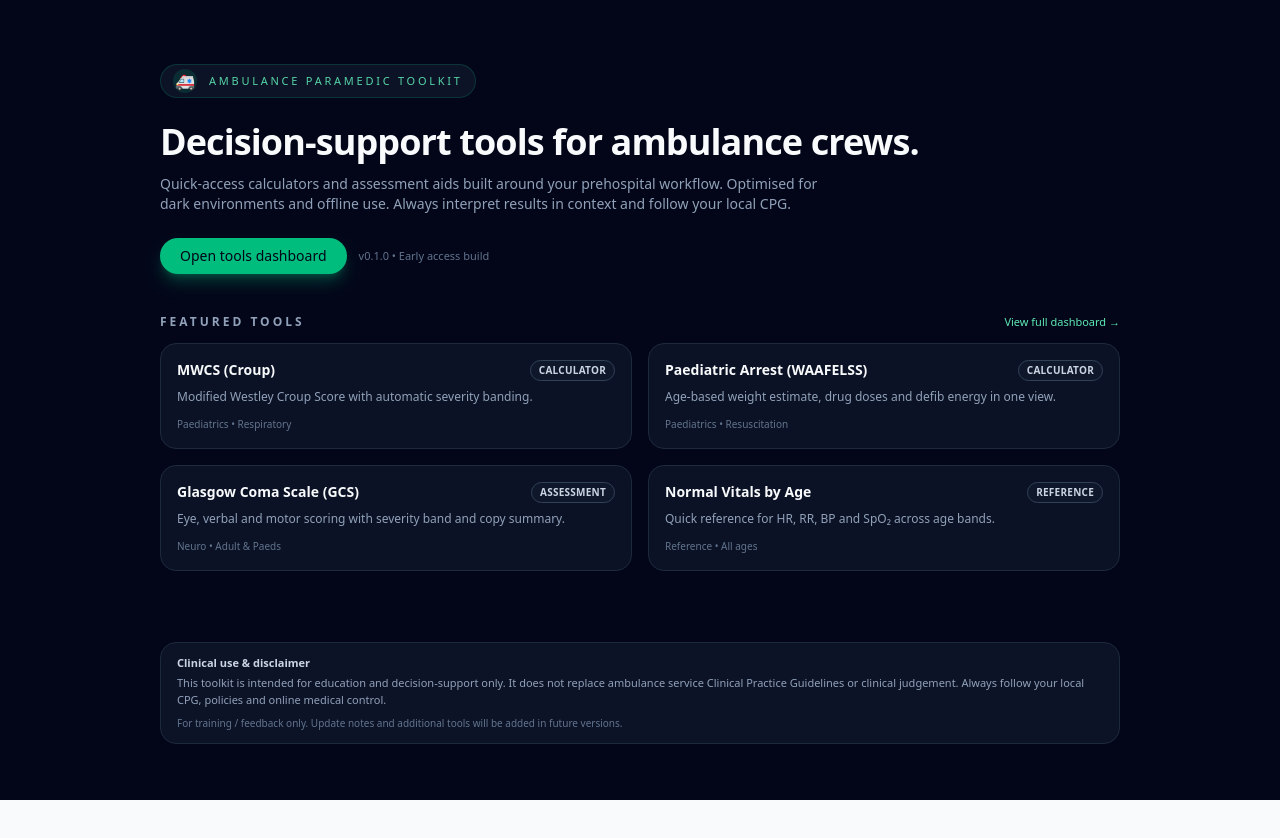
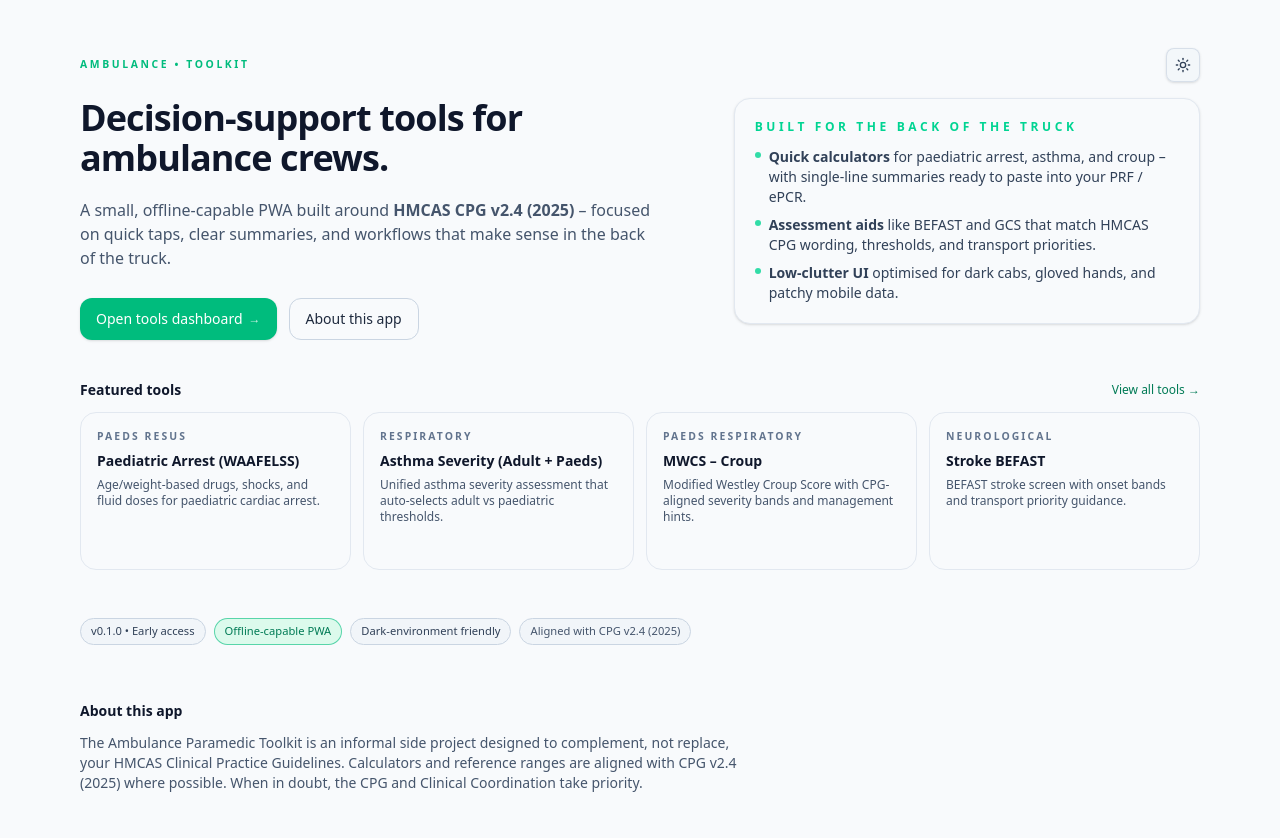
Before and after one commit to drixle08/Ambulance-App, a Next.js app: page / in a window 1280 px wide. Shown: the top 838 px of the page. Before the commit the page ends 800 px from the top, so only its background shows below. Built offline with nearby package versions, Linux system fonts and the light colour scheme.

Commit message:
Move meta badges below featured tools on home page

```diff
--- a/app/page.tsx
+++ b/app/page.tsx
@@ -1,142 +1,202 @@
 import Link from "next/link";
-import { InstallHint } from "./_components/InstallHint";
+import { ThemeToggle } from "@/app/_components/ThemeToggle";
+import { InstallHint } from "@/app/_components/InstallHint";
 
-const featuredTools = [
-  {
-    name: "MWCS (Croup)",
-    href: "/tools/mwcs",
-    label: "Calculator",
-    description: "Modified Westley Croup Score with automatic severity banding.",
-    tag: "Paediatrics • Respiratory",
-  },
+function classNames(...classes: Array<string | boolean | null | undefined>) {
+  return classes.filter(Boolean).join(" ");
+}
+
+const FEATURED_TOOLS = [
   {
     name: "Paediatric Arrest (WAAFELSS)",
     href: "/tools/peds-arrest",
-    label: "Calculator",
-    description: "Age-based weight estimate, drug doses and defib energy in one view.",
-    tag: "Paediatrics • Resuscitation",
+    description:
+      "Age/weight-based drugs, shocks, and fluid doses for paediatric cardiac arrest.",
+    tag: "Paeds resus",
   },
   {
-    name: "Glasgow Coma Scale (GCS)",
-    href: "/tools/gcs",
-    label: "Assessment",
-    description: "Eye, verbal and motor scoring with severity band and copy summary.",
-    tag: "Neuro • Adult & Paeds",
+    name: "Asthma Severity (Adult + Paeds)",
+    href: "/tools/asthma",
+    description:
+      "Unified asthma severity assessment that auto-selects adult vs paediatric thresholds.",
+    tag: "Respiratory",
   },
   {
-    name: "Normal Vitals by Age",
-    href: "/tools/vitals",
-    label: "Reference",
-    description: "Quick reference for HR, RR, BP and SpO₂ across age bands.",
-    tag: "Reference • All ages",
+    name: "MWCS – Croup",
+    href: "/tools/mwcs",
+    description:
+      "Modified Westley Croup Score with CPG-aligned severity bands and management hints.",
+    tag: "Paeds respiratory",
+  },
+  {
+    name: "Stroke BEFAST",
+    href: "/tools/stroke",
+    description:
+      "BEFAST stroke screen with onset bands and transport priority guidance.",
+    tag: "Neurological",
   },
 ];
 
 export default function HomePage() {
   return (
-    <main className="min-h-screen bg-slate-950 text-slate-50">
-      {/* Subtle background glow */}
-      <div className="pointer-events-none fixed inset-0 -z-10">
-        <div className="absolute inset-x-0 top-0 mx-auto h-64 max-w-xl rounded-full bg-emerald-500/10 blur-3xl" />
+    <div className="relative max-w-6xl mx-auto px-4 py-8 md:py-12 space-y-10">
+      {/* Top bar with theme toggle */}
+      <div className="flex items-center justify-between gap-4 mb-4">
+        <div className="flex flex-col">
+          <span className="text-[0.65rem] font-semibold tracking-[0.25em] uppercase text-emerald-500">
+            Ambulance • Toolkit
+          </span>
+        </div>
+        <ThemeToggle />
       </div>
 
-      <div className="mx-auto flex min-h-screen max-w-5xl flex-col px-4 py-10 sm:px-6 lg:px-8">
       {/* Hero */}
-        <header className="space-y-6 pb-10 pt-6">
-          <div className="inline-flex items-center gap-3 rounded-full border border-emerald-500/20 bg-slate-900/80 px-3 py-1 text-[11px] font-medium text-emerald-300">
-            <span className="flex h-6 w-6 items-center justify-center rounded-full bg-emerald-500/15 text-base">
-              🚑
-            </span>
-            <span className="uppercase tracking-[0.25em] text-emerald-300/90">
-              Ambulance Paramedic Toolkit
-            </span>
+      <section className="grid gap-8 md:grid-cols-[minmax(0,2fr)_minmax(0,1.5fr)] items-start">
+        <div className="space-y-5">
+          <h1 className="text-3xl md:text-4xl font-semibold tracking-tight text-slate-900 dark:text-slate-50">
+            Decision-support tools for ambulance crews.
+          </h1>
+          <p className="text-sm md:text-base text-slate-600 dark:text-slate-400 max-w-xl">
+            A small, offline-capable PWA built around{" "}
+            <span className="font-semibold">HMCAS CPG v2.4 (2025)</span> – focused on
+            quick taps, clear summaries, and workflows that make sense in the back of
+            the truck.
+          </p>
+
+          {/* CTAs */}
+          <div className="flex flex-wrap gap-3 pt-2">
+            <Link
+              href="/dashboard"
+              className={classNames(
+                "inline-flex items-center justify-center rounded-xl px-4 py-2.5 text-sm font-medium",
+                "bg-emerald-500 text-white shadow-sm hover:bg-emerald-600",
+                "focus:outline-none focus-visible:ring-2 focus-visible:ring-offset-2 focus-visible:ring-emerald-500",
+                "dark:ring-offset-slate-950"
+              )}
+            >
+              Open tools dashboard
+              <span className="ml-1.5 text-xs opacity-80">→</span>
+            </Link>
+
+            <Link
+              href="#about"
+              className="inline-flex items-center justify-center rounded-xl px-4 py-2.5 text-sm font-medium border border-slate-300 bg-slate-50 text-slate-800 hover:border-emerald-500 hover:text-emerald-700 dark:border-slate-700 dark:bg-slate-900 dark:text-slate-200 dark:hover:border-emerald-500 dark:hover:text-emerald-300"
+            >
+              About this app
+            </Link>
+          </div>
         </div>
 
-          <div className="space-y-3">
-            <h1 className="text-3xl font-semibold tracking-tight sm:text-4xl">
-              Decision-support tools for ambulance crews.
-            </h1>
-            <p className="max-w-2xl text-sm text-slate-400">
-              Quick-access calculators and assessment aids built around your
-              prehospital workflow. Optimised for dark environments and offline
-              use. Always interpret results in context and follow your local CPG.
+        {/* Highlight / “cardy” right-side panel */}
+        <div className="rounded-2xl border border-slate-200 bg-slate-50 p-4 md:p-5 shadow-sm dark:border-slate-800 dark:bg-slate-950/60 space-y-3">
+          <p className="text-xs font-semibold tracking-[0.3em] text-emerald-400 uppercase">
+            Built for the back of the truck
           </p>
+          <ul className="space-y-2 text-xs md:text-sm text-slate-700 dark:text-slate-300">
+            <li className="flex gap-2">
+              <span className="mt-[0.3rem] h-1.5 w-1.5 rounded-full bg-emerald-400/80 shrink-0" />
+              <span>
+                <span className="font-semibold">Quick calculators</span> for paediatric
+                arrest, asthma, and croup – with single-line summaries ready to paste
+                into your PRF / ePCR.
+              </span>
+            </li>
+            <li className="flex gap-2">
+              <span className="mt-[0.3rem] h-1.5 w-1.5 rounded-full bg-emerald-400/80 shrink-0" />
+              <span>
+                <span className="font-semibold">Assessment aids</span> like BEFAST and
+                GCS that match HMCAS CPG wording, thresholds, and transport priorities.
+              </span>
+            </li>
+            <li className="flex gap-2">
+              <span className="mt-[0.3rem] h-1.5 w-1.5 rounded-full bg-emerald-400/80 shrink-0" />
+              <span>
+                <span className="font-semibold">Low-clutter UI</span> optimised for
+                dark cabs, gloved hands, and patchy mobile data.
+              </span>
+            </li>
+          </ul>
         </div>
-
-          <div className="flex flex-wrap items-center gap-3">
-            <Link
-              href="/dashboard"
-              className="inline-flex items-center justify-center rounded-full bg-emerald-500 px-5 py-2 text-sm font-medium text-slate-950 shadow-lg shadow-emerald-500/30 transition hover:bg-emerald-400 focus-visible:outline-none focus-visible:ring-2 focus-visible:ring-emerald-400 focus-visible:ring-offset-2 focus-visible:ring-offset-slate-950"
-            >
-              Open tools dashboard
-            </Link>
-            <p className="text-[11px] text-slate-500">
-              v0.1.0 • Early access build
-            </p>
-          </div>
-        </header>
+      </section>
 
       {/* Featured tools */}
-        <section className="space-y-3 pb-10">
-          <div className="flex items-baseline justify-between gap-2">
-            <h2 className="text-xs font-semibold uppercase tracking-[0.25em] text-slate-400">
+      <section className="space-y-3">
+        <div className="flex items-center justify-between gap-2">
+          <h2 className="text-sm font-semibold text-slate-900 dark:text-slate-100">
             Featured tools
           </h2>
           <Link
             href="/dashboard"
-              className="text-[11px] font-medium text-emerald-300 hover:text-emerald-200"
+            className="text-[0.75rem] text-emerald-700 hover:text-emerald-600 dark:text-emerald-300 dark:hover:text-emerald-200"
           >
-              View full dashboard →
+            View all tools →
           </Link>
         </div>
-
-          <div className="grid gap-4 sm:grid-cols-2">
-            {featuredTools.map((tool) => (
+        <div className="grid gap-3 md:grid-cols-4">
+          {FEATURED_TOOLS.map((tool) => (
             <Link
-                key={tool.name}
+              key={tool.href}
               href={tool.href}
-                className="group rounded-2xl border border-slate-800 bg-slate-900/70 p-4 transition hover:border-emerald-400/70 hover:bg-slate-900"
+              className={classNames(
+                "group rounded-2xl border border-slate-200 bg-slate-50 p-4 flex flex-col justify-between",
+                "hover:border-emerald-500/80 hover:bg-slate-100 transition-colors",
+                "dark:border-slate-800 dark:bg-slate-900/70 dark:hover:bg-slate-900"
+              )}
             >
-                <div className="mb-2 flex items-center justify-between gap-2">
-                  <p className="text-sm font-semibold text-slate-50">
-                    {tool.name}
-                  </p>
-                  <span className="rounded-full border border-slate-700 bg-slate-900 px-2 py-0.5 text-[10px] font-semibold uppercase tracking-wide text-slate-300 group-hover:border-emerald-400/80 group-hover:text-emerald-200">
-                    {tool.label}
-                  </span>
-                </div>
-                <p className="text-xs text-slate-400">{tool.description}</p>
-                <p className="mt-3 text-[10px] font-medium text-slate-500">
+              <div className="space-y-1.5">
+                <p className="text-[0.65rem] font-semibold tracking-[0.2em] uppercase text-slate-500 dark:text-slate-400">
                   {tool.tag}
                 </p>
+                <h3 className="text-sm font-semibold text-slate-900 dark:text-slate-50">
+                  {tool.name}
+                </h3>
+                <p className="text-xs text-slate-600 dark:text-slate-400">
+                  {tool.description}
+                </p>
+              </div>
+              <span className="mt-3 text-[0.7rem] text-emerald-700 opacity-0 group-hover:opacity-100 transition-opacity dark:text-emerald-400">
+                Open tool →
+              </span>
             </Link>
           ))}
         </div>
       </section>
 
-        {/* Spacer to push footer down a bit */}
-        <div className="flex-1" />
+      {/* Meta badges moved here */}
+      <section className="pt-2">
+        <div className="flex flex-wrap gap-2">
+          <span className="inline-flex items-center rounded-full border border-slate-300 bg-slate-100 px-2.5 py-1 text-[0.7rem] text-slate-700 dark:border-slate-700 dark:bg-slate-900 dark:text-slate-200">
+            v0.1.0 • Early access
+          </span>
+          <span className="inline-flex items-center rounded-full border border-emerald-500/60 bg-emerald-100/70 px-2.5 py-1 text-[0.7rem] text-emerald-700 dark:bg-emerald-500/10 dark:text-emerald-100">
+            Offline-capable PWA
+          </span>
+          <span className="inline-flex items-center rounded-full border border-slate-300 bg-slate-100 px-2.5 py-1 text-[0.7rem] text-slate-700 dark:border-slate-700 dark:bg-slate-900 dark:text-slate-200">
+            Dark-environment friendly
+          </span>
+          <span className="inline-flex items-center rounded-full border border-slate-300 bg-slate-100 px-2.5 py-1 text-[0.7rem] text-slate-600 dark:border-slate-700 dark:bg-slate-900 dark:text-slate-300">
+            Aligned with CPG v2.4 (2025)
+          </span>
+        </div>
+      </section>
 
-        {/* Disclaimer / footer card */}
-        <footer className="pb-4 pt-4">
-          <div className="rounded-2xl border border-slate-800 bg-slate-900/80 px-4 py-3 text-[11px] text-slate-400">
-            <p className="font-semibold text-slate-300">
-              Clinical use &amp; disclaimer
+      {/* About section (anchor target for secondary CTA) */}
+      <section id="about" className="space-y-3 pt-4">
+        <h2 className="text-sm font-semibold text-slate-900 dark:text-slate-100">
+          About this app
+        </h2>
+        <p className="text-xs md:text-sm text-slate-600 dark:text-slate-400 max-w-2xl">
+          The Ambulance Paramedic Toolkit is an informal side project designed to
+          complement, not replace, your HMCAS Clinical Practice Guidelines.
+          Calculators and reference ranges are aligned with CPG v2.4 (2025) where
+          possible. When in doubt, the CPG and Clinical Coordination take priority.
         </p>
-            <p className="mt-1">
-              This toolkit is intended for education and decision-support only.
-              It does not replace ambulance service Clinical Practice Guidelines
-              or clinical judgement. Always follow your local CPG, policies and
-              online medical control.
-            </p>
-            <p className="mt-2 text-[10px] text-slate-500">
-              For training / feedback only. Update notes and additional tools
-              will be added in future versions.
-            </p>
+      </section>
+
+      {/* Install hint – bottom-right */}
+      <div className="fixed bottom-4 right-4 md:bottom-6 md:right-6">
+        <InstallHint />
       </div>
-        </footer>
     </div>
-      <InstallHint />
-    </main>
   );
 }
```
Lines whose indentation alone changed are shown as unchanged.
